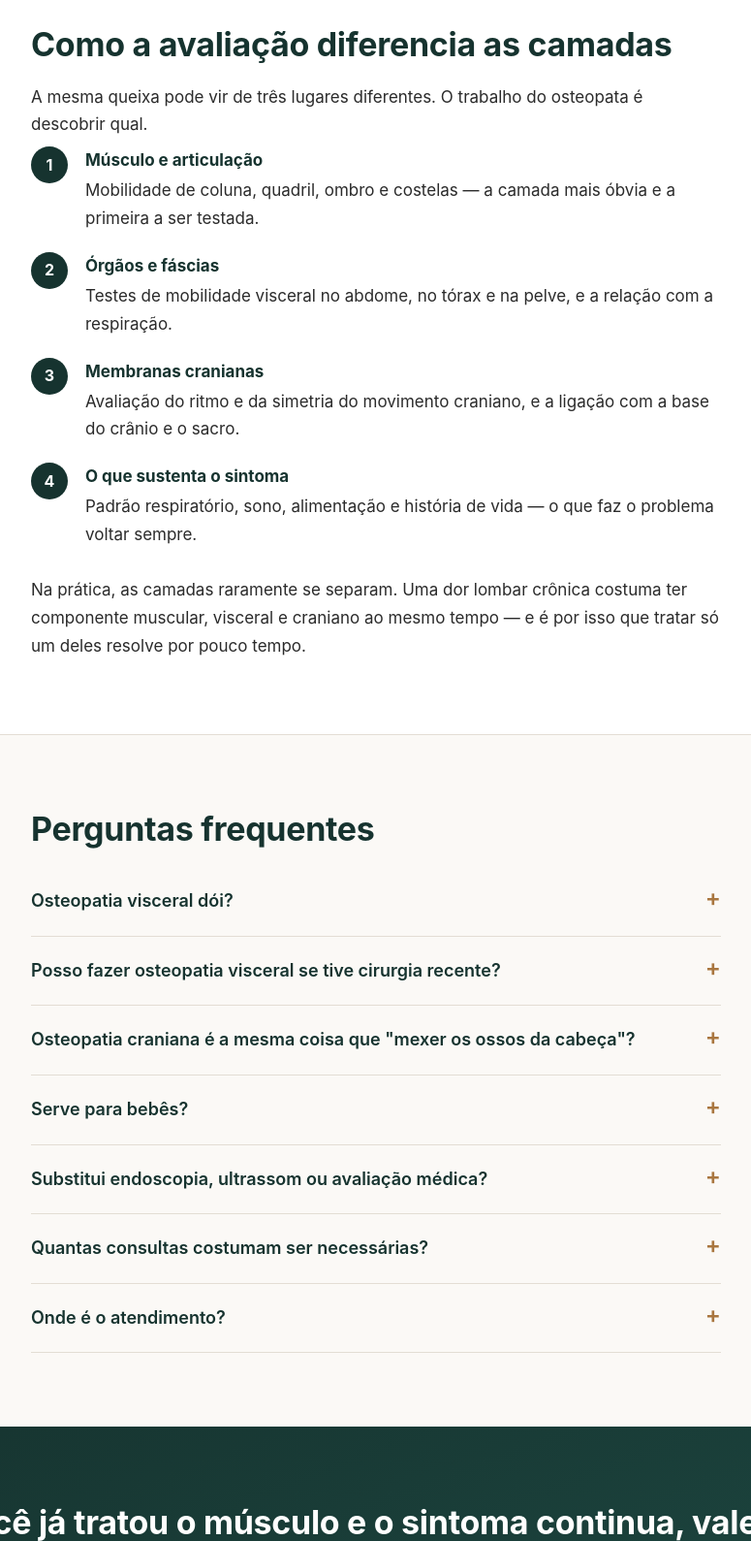
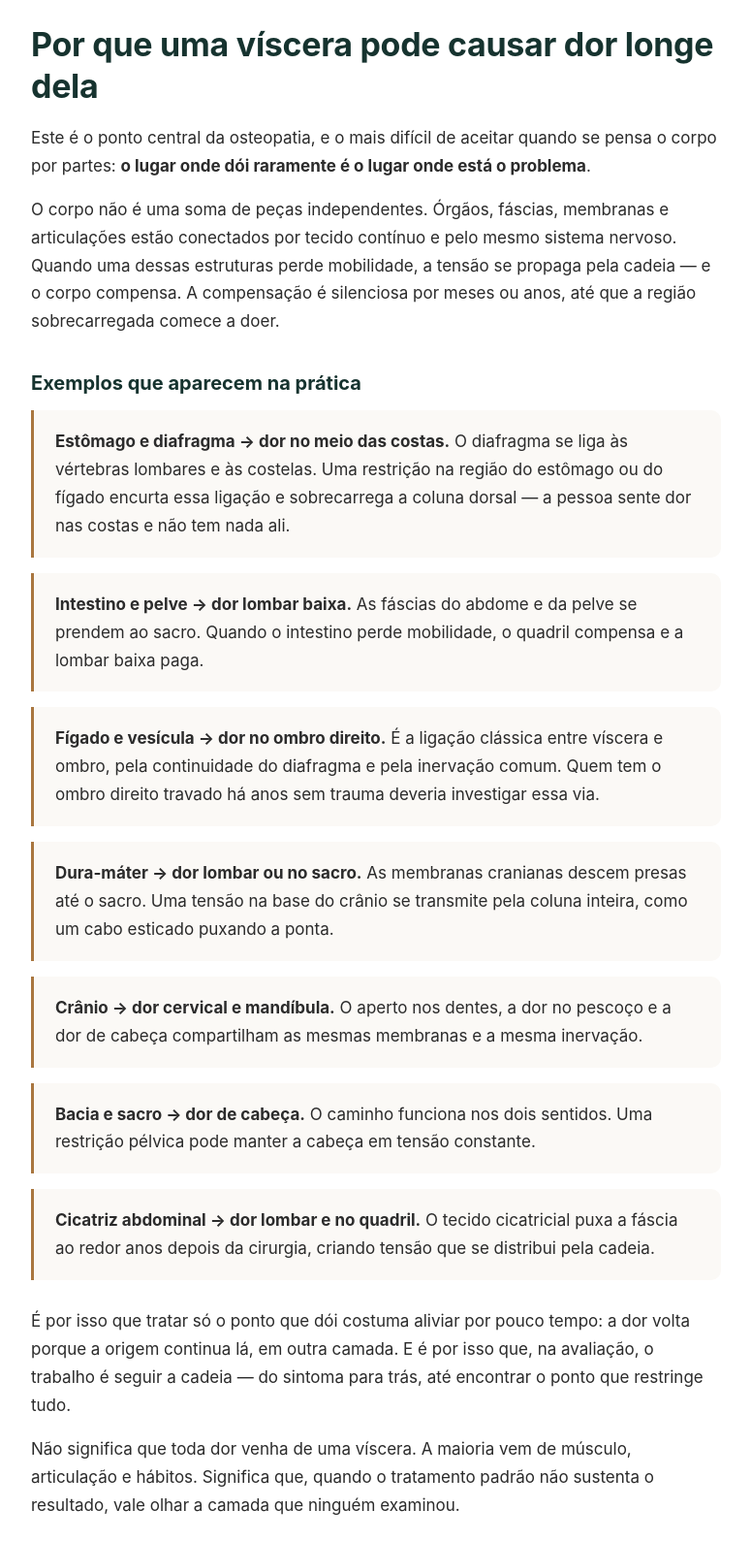
Before and after one commit to dralanborges-crypto/site-dralanborges, a plain HTML site: page osteopatia-visceral-craniana.html in a window 1280 px wide. Shown: the part 3460-5049 px from the top of the page at 97% size, without its empty margins (252-1027 px from the left). Drawn offline with Linux system fonts and the light colour scheme.

Commit message:
Adiciona seção de integralidade do corpo + FAQ sobre dor visceral

```diff
--- a/osteopatia-visceral-craniana.html
+++ b/osteopatia-visceral-craniana.html
@@ -100,6 +100,28 @@
 
 <section class="alt">
   <div class="wrap wrap-estreito">
+    <h2>Por que uma víscera pode causar dor longe dela</h2>
+    <p>Este é o ponto central da osteopatia, e o mais difícil de aceitar quando se pensa o corpo por partes: <strong>o lugar onde dói raramente é o lugar onde está o problema</strong>.</p>
+    <p>O corpo não é uma soma de peças independentes. Órgãos, fáscias, membranas e articulações estão conectados por tecido contínuo e pelo mesmo sistema nervoso. Quando uma dessas estruturas perde mobilidade, a tensão se propaga pela cadeia — e o corpo compensa. A compensação é silenciosa por meses ou anos, até que a região sobrecarregada comece a doer.</p>
+
+    <h3 style="margin-top:36px;margin-bottom:14px">Exemplos que aparecem na prática</h3>
+    <ul class="sinais">
+      <li><strong>Estômago e diafragma → dor no meio das costas.</strong> O diafragma se liga às vértebras lombares e às costelas. Uma restrição na região do estômago ou do fígado encurta essa ligação e sobrecarrega a coluna dorsal — a pessoa sente dor nas costas e não tem nada ali.</li>
+      <li><strong>Intestino e pelve → dor lombar baixa.</strong> As fáscias do abdome e da pelve se prendem ao sacro. Quando o intestino perde mobilidade, o quadril compensa e a lombar baixa paga.</li>
+      <li><strong>Fígado e vesícula → dor no ombro direito.</strong> É a ligação clássica entre víscera e ombro, pela continuidade do diafragma e pela inervação comum. Quem tem o ombro direito travado há anos sem trauma deveria investigar essa via.</li>
+      <li><strong>Dura-máter → dor lombar ou no sacro.</strong> As membranas cranianas descem presas até o sacro. Uma tensão na base do crânio se transmite pela coluna inteira, como um cabo esticado puxando a ponta.</li>
+      <li><strong>Crânio → dor cervical e mandíbula.</strong> O aperto nos dentes, a dor no pescoço e a dor de cabeça compartilham as mesmas membranas e a mesma inervação.</li>
+      <li><strong>Bacia e sacro → dor de cabeça.</strong> O caminho funciona nos dois sentidos. Uma restrição pélvica pode manter a cabeça em tensão constante.</li>
+      <li><strong>Cicatriz abdominal → dor lombar e no quadril.</strong> O tecido cicatricial puxa a fáscia ao redor anos depois da cirurgia, criando tensão que se distribui pela cadeia.</li>
+    </ul>
+
+    <p style="margin-top:28px">É por isso que tratar só o ponto que dói costuma aliviar por pouco tempo: a dor volta porque a origem continua lá, em outra camada. E é por isso que, na avaliação, o trabalho é seguir a cadeia — do sintoma para trás, até encontrar o ponto que restringe tudo.</p>
+    <p>Não significa que toda dor venha de uma víscera. A maioria vem de músculo, articulação e hábitos. Significa que, quando o tratamento padrão não sustenta o resultado, vale olhar a camada que ninguém examinou.</p>
+  </div>
+</section>
+
+<section>
+  <div class="wrap wrap-estreito">
     <h2>Como a avaliação diferencia as camadas</h2>
     <p>A mesma queixa pode vir de três lugares diferentes. O trabalho do osteopata é descobrir qual.</p>
     <ol class="passos">
@@ -112,7 +134,7 @@
   </div>
 </section>
 
-<section>
+<section class="alt">
   <div class="wrap wrap-estreito">
     <h2>Perguntas frequentes</h2>
 
@@ -134,6 +156,11 @@
     <details>
       <summary>Serve para bebês?</summary>
       <p>Sim, e é o público onde a técnica mostra mais resultado. Em recém-nascidos, a osteopatia craniana é feita com o bebê no colo ou dormindo, sem força.</p>
+    </details>
+
+    <details>
+      <summary>Uma dor nas costas pode vir do intestino?</summary>
+      <p>Pode. As fáscias do abdome e da pelve se prendem ao sacro e ao diafragma, e uma restrição visceral propaga tensão para a coluna. Não é a causa mais comum — a maioria das dores lombares vem de músculo, articulação e hábitos — mas é uma das camadas que a avaliação osteopática investiga quando o tratamento padrão não sustenta o resultado.</p>
     </details>
 
     <details>
```
